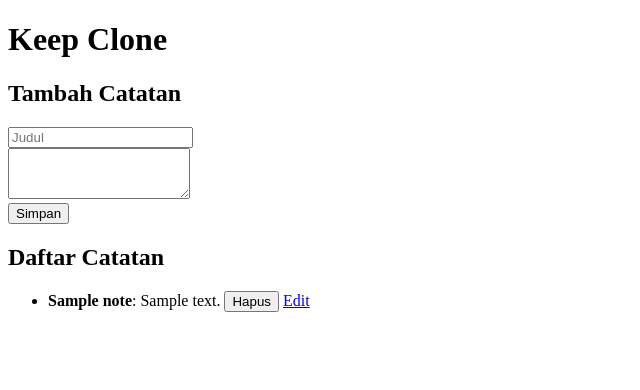
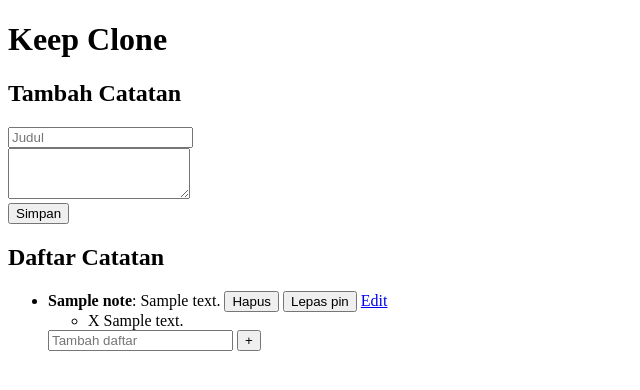
Before and after one commit to ragilfathur23-spec/keep-clone, a Flask app: page / in a window 1280 px wide. Shown: the top 390 px of the page, without its empty margins (0-640 px from the left). Run offline with Flask 3, Linux system fonts and the light colour scheme; tables that the repository leaves empty hold one stand-in row (values such as "Sample post").

Commit message:
Add checklist items (add only)

```diff
--- a/app.py
+++ b/app.py
@@ -8,9 +8,17 @@ init_db()
 @app.route("/")
 def home():
     conn = get_connection()
-    notes = conn.execute("SELECT * FROM notes ORDER BY id DESC").fetchall()
+    notes = conn.execute(
+        "SELECT * FROM notes ORDER BY is_pinned DESC, id DESC"
+        ).fetchall()
+    items = conn.execute("SELECT * FROM checklist_items ORDER BY id").fetchall()
     conn.close()
-    return render_template("index.html", notes=notes)
+
+    items_by_note = {}
+    for item in items:
+        items_by_note.setdefault(item["note_id"], []).append(item)
+
+    return render_template("index.html", notes=notes, items_by_note=items_by_note)
 
 @app.route("/add", methods=["POST"])
 def add_note():
@@ -60,5 +68,32 @@ def edit_note(note_id):
 
     return render_template("edit.html", note=note)
 
+@app.route("/pin/<int:note_id>", methods=["POST"])
+def pin_note(note_id):
+    conn = get_connection()
+    conn.execute(
+        "UPDATE notes SET is_pinned = 1 - is_pinned WHERE id = ?",
+        (note_id,),
+    )
+    conn.commit()
+    conn.close()
+
+    return redirect(url_for("home"))
+
+@app.route("/note/<int:note_id>/items/add", methods=["POST"])
+def add_item(note_id):
+    text = request.form["text"].strip()
+
+    if text:
+        conn = get_connection()
+        conn.execute(
+            "INSERT INTO checklist_items (note_id, text) VALUES (?, ?)",
+            (note_id, text),
+        )
+        conn.commit()
+        conn.close()
+
+    return redirect(url_for("home"))
+
 if __name__=="__main__":
     app.run(debug=True)
--- a/database.py
+++ b/database.py
@@ -5,6 +5,7 @@ DB_NAME = "keep.db"
 def get_connection():
     conn = sqlite3.connect(DB_NAME)
     conn.row_factory = sqlite3.Row
+    conn.execute("PRAGMA foreign_keys = ON")
     return conn
 
 def init_db():
@@ -14,8 +15,22 @@ def init_db():
         id INTEGER PRIMARY KEY AUTOINCREMENT,
         title TEXT NOT NULL,
         content TEXT,
+        color TEXT DEFAULT '#ffffff',
+        is_pinned INTEGER DEFAULT 0,
+        is_archived INTEGER DEFAULT 0,
         created_at TIMESTAMP DEFAULT CURRENT_TIMESTAMP
         )
     """)
+
+    conn.execute("""
+        CREATE TABLE IF NOT EXISTS checklist_items (
+        id INTEGER PRIMARY KEY AUTOINCREMENT,
+        note_id INTEGER NOT NULL,
+        text TEXT NOT NULL,
+        is_done INTEGER DEFAULT 0,
+        FOREIGN KEY (note_id) REFERENCES notes (id) ON DELETE CASCADE
+        )
+    """)
+
     conn.commit()
     conn.close()
--- a/templates/index.html
+++ b/templates/index.html
@@ -21,10 +21,23 @@
         {% if notes %}
             <ul>
                 {% for note in notes %}
-                    <li><strong>{{ note["title"] }}</strong>: {{ note["content"] }}
+                    <li>{% if note["is_pinned"] %} {% endif %}<strong>{{ note["title"] }}</strong>: {{ note["content"] }}
                     <form action="{{ url_for('delete_note', note_id=note['id']) }}" method="POST" style="display:inline;">
                         <button type="submit">Hapus</button>
-                        <a href="{{ url_for('edit_note', note_id=note['id']) }}">Edit</a>
+                    </form>
+                    <form action="{{ url_for('pin_note', note_id=note['id']) }}" method="POST" style="display:inline;">
+                        <button type="submit">{{ "Lepas pin" if note["is_pinned"] else "Pin"}}</button>
+                    </form>
+                    <a href="{{ url_for('edit_note', note_id=note['id']) }}">Edit</a>
+                    <ul>
+                        {% for item in items_by_note.get(note["id"], []) %}
+                            <li>{{ "X" if item["is_done"] else "O" }} {{ item["text"] }}</li>
+                        {% endfor %}
+                    </ul>
+
+                    <form action="{{ url_for('add_item', note_id=note['id']) }}" method="POST">
+                        <input type="text" name="text" placeholder="Tambah daftar">
+                        <button type="submit">+</button>
                     </form>
                     </li>
                 {% endfor %}
```
